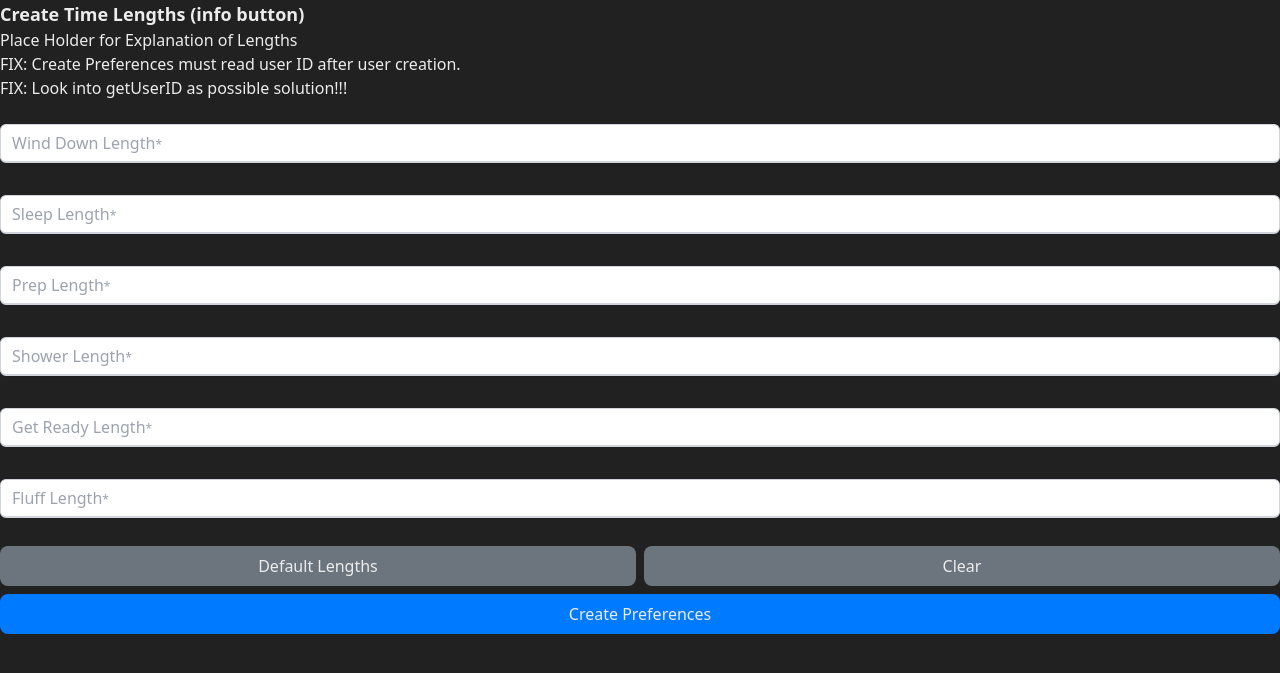
After one commit to dyl-patrick/time-manager, a Flask app: page /createPreferences in a window 1280 px wide. The commit adds this page. Shown: the top 673 px of the page. Run offline with Flask 3, Linux system fonts and the light colour scheme.

Commit message:
Split SignUp Page Into Two Parts

```diff
--- a/app.py
+++ b/app.py
@@ -22,6 +22,10 @@ def index():
 @app.route('/signUp')
 def signUp():
     return render_template('signUp.html')
+
+@app.route('/createPreferences')
+def createPreferences():
+    return render_template('createPreferences.html')
 
 @app.route('/login')
 def login():
@@ -123,6 +127,17 @@ def logout():
     session.pop('user_id', None)
     return jsonify({"message": "Logged out successfully"})
 
+### TO DO: Idk wtf im doing lmao im going to bed
+@app.route('/open_session', methods=['GET'])
+def open_session():
+    data = request.get_json()
+    username = data.get('username')
+
+    user = User.query.filter_by(username=username).first()
+    session['user_id'] = user.user_id
+
+    return jsonify({'message': 'Session created successfully'}), 200
+
 
 # Read
 @app.route('/get_preferences', methods=['GET'])
--- a/static/css/output.css
+++ b/static/css/output.css
@@ -613,20 +613,12 @@ video {
   margin-top: 2.5rem;
 }
 
-.mt-16 {
-  margin-top: 4rem;
-}
-
 .mt-2 {
   margin-top: 0.5rem;
 }
 
 .mt-24 {
   margin-top: 6rem;
-}
-
-.mt-3 {
-  margin-top: 0.75rem;
 }
 
 .mt-5 {
@@ -932,7 +924,7 @@ h3 {
   line-height: 1.75rem;
 }
 
-input {
+input:not(.btn-secondary) {
   margin-top: 0.25rem;
   width: 100%;
   border-radius: 0.375rem;
@@ -952,7 +944,7 @@ input {
   box-shadow: var(--tw-ring-offset-shadow, 0 0 #0000), var(--tw-ring-shadow, 0 0 #0000), var(--tw-shadow);
 }
 
-input:focus {
+input:not(.btn-secondary):focus {
   --tw-border-opacity: 1;
   border-color: rgb(99 102 241 / var(--tw-border-opacity, 1));
   outline: 2px solid transparent;
@@ -965,7 +957,7 @@ input:focus {
 }
 
 @media (min-width: 640px) {
-  input {
+  input:not(.btn-secondary) {
     font-size: 0.875rem;
     line-height: 1.25rem;
   }
@@ -980,11 +972,14 @@ input:focus {
 }
 
 .btn-secondary {
+  cursor: pointer;
   border-radius: 0.5rem;
   --tw-bg-opacity: 1;
   background-color: rgb(108 117 125 / var(--tw-bg-opacity, 1));
   padding: 0.5rem;
   text-align: center;
+  --tw-text-opacity: 1;
+  color: rgb(236 236 236 / var(--tw-text-opacity, 1));
 }
 
 .floating-label {
--- a/static/css/styles.css
+++ b/static/css/styles.css
@@ -22,7 +22,7 @@ h3 {
     @apply text-lg;
 }
 
-input {
+input:not(.btn-secondary) {
     @apply text-dark-grey mt-1 w-full px-3 py-2 bg-white border border-gray-300 rounded-md shadow-sm focus:outline-none focus:ring-1 focus:ring-indigo-500 focus:border-indigo-500 sm:text-sm;
 }
 
@@ -31,7 +31,7 @@ input {
 }
 
 .btn-secondary {
-    @apply text-center p-2 bg-secondary-gray rounded-lg;
+    @apply text-center p-2 bg-secondary-gray rounded-lg text-soft-white cursor-pointer;
 }
 
 .floating-label {
--- a/static/js/dataService.js
+++ b/static/js/dataService.js
@@ -25,16 +25,21 @@ export async function addUser(f_name, l_name, email, username, password) {
         }
         alert('User created successfully!');
         console.log(data);
-        return { valid: true, user_id: data.user_id };
+
+        // TO DO: Open session here!!!
+
+        window.location.href = '/createPreferences';
+        return { user_id: data.user_id };
     } catch (error) {
         console.error('Error:', error);
         alert('Error creating user');
-        return { valid: false, user_id: null };
+        return { user_id: null };
         // UI Error Handling
     };
 };
 
 export async function addPreferences(user_id, windDown, sleep, prep, shower, get_ready, fluff, date_created) {
+
     fetch('/add_preferences', {
         method: 'POST',
         headers: {
@@ -91,6 +96,18 @@ export async function login(username, password) {
 export async function logout() {
     const response = await fetch('/logout', {
         method: 'POST',
+        credentials: 'include',
+    });
+    const data = await response.json();
+    console.log(data);
+    window.location.href = '/';
+};
+
+// TODO: Idk wtf im doing lmao im going to bed
+// Call function below to open a session upon successful user creation (Add User function)
+export async function openSession() {
+    const response = await fetch('/open_session', {
+        method: 'GET',
         credentials: 'include',
     });
     const data = await response.json();
@@ -275,10 +292,12 @@ export async function getUserID() {
         const data = await response.json();;
         console.log(data, typeof(data));
 
+        console.log(data);
+
         return data;
 
     } catch (error) {
-        console.error('Error fetching preferences:', error);
+        console.error('Error fetching User ID:', error);
         // UI Error Handling
         return { error: error.message };
     }
--- a/static/js/script.js
+++ b/static/js/script.js
@@ -1,4 +1,4 @@
-import { login, addUser, addPreferences } from "/static/js/dataService.js"
+import { login, addUser, addPreferences, getUserID } from "/static/js/dataService.js"
 import { signUpValidation, getDate, defaultButton } from "/static/js/utilities.js";
 import { userActions } from "/static/js/userActions.js";
 
@@ -6,6 +6,7 @@ document.addEventListener('DOMContentLoaded', function() {
     var loginButton = document.getElementById('login');
     var defaultLengthButton = document.getElementById('defaultLength');
     var signUpButton = document.getElementById('signUp');
+    var createPreferencesButton = document.getElementById('createPreferences');
     var todayDate = getDate();
 
     if (loginButton) {
@@ -28,10 +29,32 @@ document.addEventListener('DOMContentLoaded', function() {
         signUpButton.addEventListener('click', async function(event) {
             let valid = true;
             let f_name = document.getElementById('f_name').value;
-            let l_name = document.getElementById('l_name').value
-            let email = document.getElementById('email').value
-            let username = document.getElementById('username').value
-            let password = document.getElementById('password').value
+            let l_name = document.getElementById('l_name').value;
+            let email = document.getElementById('email').value;
+            let username = document.getElementById('username').value;
+            let password = document.getElementById('password').value;
+
+            valid = signUpValidation(email, username, password, valid);
+
+            if (!valid) {
+                event.preventDefault();
+            };
+
+            if (valid) {
+                const { user_id } = await addUser(f_name, l_name, email, username, password);
+                console.log('Add user valid:', valid, 'User ID:', user_id);
+            };
+
+            console.log({user_id});
+        });
+    };
+
+    if (createPreferencesButton) {
+        createPreferencesButton.addEventListener('click', async function(event) {
+            event.preventDefault();
+
+            const user_id = await getUserID();
+            console.log(user_id);
 
             let windDown = document.getElementById('windDownLength').value;
             let sleep = document.getElementById('sleepLength').value;
@@ -41,23 +64,9 @@ document.addEventListener('DOMContentLoaded', function() {
             let fluff = document.getElementById('fluffLength').value;
             let date_created = todayDate;
 
-            valid = signUpValidation(email, username, password, valid);
-
-            if (!valid) {
-                event.preventDefault();
-            };
-
-            if (valid) {
-                const { valid, user_id } = await addUser(f_name, l_name, email, username, password);
-                console.log('Add user valid:', valid, 'User ID:', user_id);
-                if (valid) {
-                    addPreferences(user_id, windDown, sleep, prep, shower, get_ready, fluff, date_created);
-                }
-            };
-
-            console.log({user_id});
+            addPreferences(user_id, windDown, sleep, prep, shower, get_ready, fluff, date_created);
         });
-    };
+    }
 
     if (window.location.pathname === '/dashboard' || '/profile' || '/eventHistory' || '/preferences') {
         userActions();
--- /dev/null
+++ b/templates/createPreferences.html
@@ -0,0 +1,57 @@
+<!DOCTYPE html>
+<html lang="en">
+<head>
+    <meta charset="UTF-8">
+    <meta http-equiv="X-UA-Compatible" content="IE=edge">
+    <meta name="viewport" content="width=device-width, initial-scale=1.0">
+    <title>Create Preferences | Time Manager</title>
+    <link href="{{ url_for('static', filename='css/output.css') }}" rel="stylesheet">
+</head>
+<body>
+
+    <form action="">
+        <h3 class="font-semibold">Create Time Lengths <span>(info button)</span></h3>
+        <p>Place Holder for Explanation of Lengths</p>
+        <p>FIX: Create Preferences must read user ID after user creation.</p>
+        <p>FIX: Look into getUserID as possible solution!!!</p>
+
+        <section class="mt-5">
+            <div class="mb-7 floating-label">
+                <input class="peer" type="text" id="windDownLength" name="windDownLength" placeholder=" " required>
+                <label class="text-sm font-medium text-gray-700 absolute left-0 transition-all peer-placeholder-shown:text-base peer-placeholder-shown:text-gray-400 peer-placeholder-shown:top-[53%] peer-focus:top-0 peer-focus:text-indigo-500 peer-focus:text-sm" for="windDownLength">Wind Down Length<small class="text-xs">*</small></label>
+            </div>
+            <div class="mb-7 floating-label">
+                <input class="peer" type="text" id="sleepLength" name="sleepLength" placeholder=" " required>
+                <label class="text-sm font-medium text-gray-700 absolute left-0 transition-all peer-placeholder-shown:text-base peer-placeholder-shown:text-gray-400 peer-placeholder-shown:top-[53%] peer-focus:top-0 peer-focus:text-indigo-500 peer-focus:text-sm" for="sleepLength">Sleep Length<small class="text-xs">*</small></label>
+            </div>
+            <div class="mb-7 floating-label">
+                <input class="peer" type="text" id="prepLength" name="prepLength" placeholder=" " required>
+                <label class="text-sm font-medium text-gray-700 absolute left-0 transition-all peer-placeholder-shown:text-base peer-placeholder-shown:text-gray-400 peer-placeholder-shown:top-[53%] peer-focus:top-0 peer-focus:text-indigo-500 peer-focus:text-sm" for="prepLength">Prep Length<small class="text-xs">*</small></label>
+            </div>
+            <div class="mb-7 floating-label">
+                <input class="peer" type="text" id="showerLength" name="showerLength" placeholder=" " required>
+                <label class="text-sm font-medium text-gray-700 absolute left-0 transition-all peer-placeholder-shown:text-base peer-placeholder-shown:text-gray-400 peer-placeholder-shown:top-[53%] peer-focus:top-0 peer-focus:text-indigo-500 peer-focus:text-sm" for="showerLength">Shower Length<small class="text-xs">*</small></label>
+            </div>
+            <div class="mb-7 floating-label">
+                <input class="peer" type="text" id="getReadyLength" name="getReadyLength" placeholder=" " required>
+                <label class="text-sm font-medium text-gray-700 absolute left-0 transition-all peer-placeholder-shown:text-base peer-placeholder-shown:text-gray-400 peer-placeholder-shown:top-[53%] peer-focus:top-0 peer-focus:text-indigo-500 peer-focus:text-sm" for="getReadyLength">Get Ready Length<small class="text-xs">*</small></label>
+            </div>
+            <div class="mb-5 floating-label">
+                <input class="peer" type="text" id="fluffLength" name="fluffLength" placeholder=" " required>
+                <label class="text-sm font-medium text-gray-700 absolute left-0 transition-all peer-placeholder-shown:text-base peer-placeholder-shown:text-gray-400 peer-placeholder-shown:top-[53%] peer-focus:top-0 peer-focus:text-indigo-500 peer-focus:text-sm" for="fluffLength">Fluff Length<small class="text-xs">*</small></label>
+            </div>
+        </section>
+        <div class="flex flex-col w-full">
+            <div class="md:flex md:flex-row md:space-x-2">
+                <button class="btn-secondary mt-2 w-full" type="button" id="defaultLength">Default Lengths</button>
+                <input class="btn-secondary mt-2 w-full" type="reset" value="Clear">
+            </div>
+            <button class="btn-primary mb-2 my-2" type="button" id="createPreferences">Create Preferences</button>
+        </div>
+
+    </form>
+
+
+    <script type="module" src="/static/js/script.js"></script>
+</body>
+</html>
```
Also changed, not shown: templates/signUp.html (+1 -35 lines), instance/mydatabase.db.
